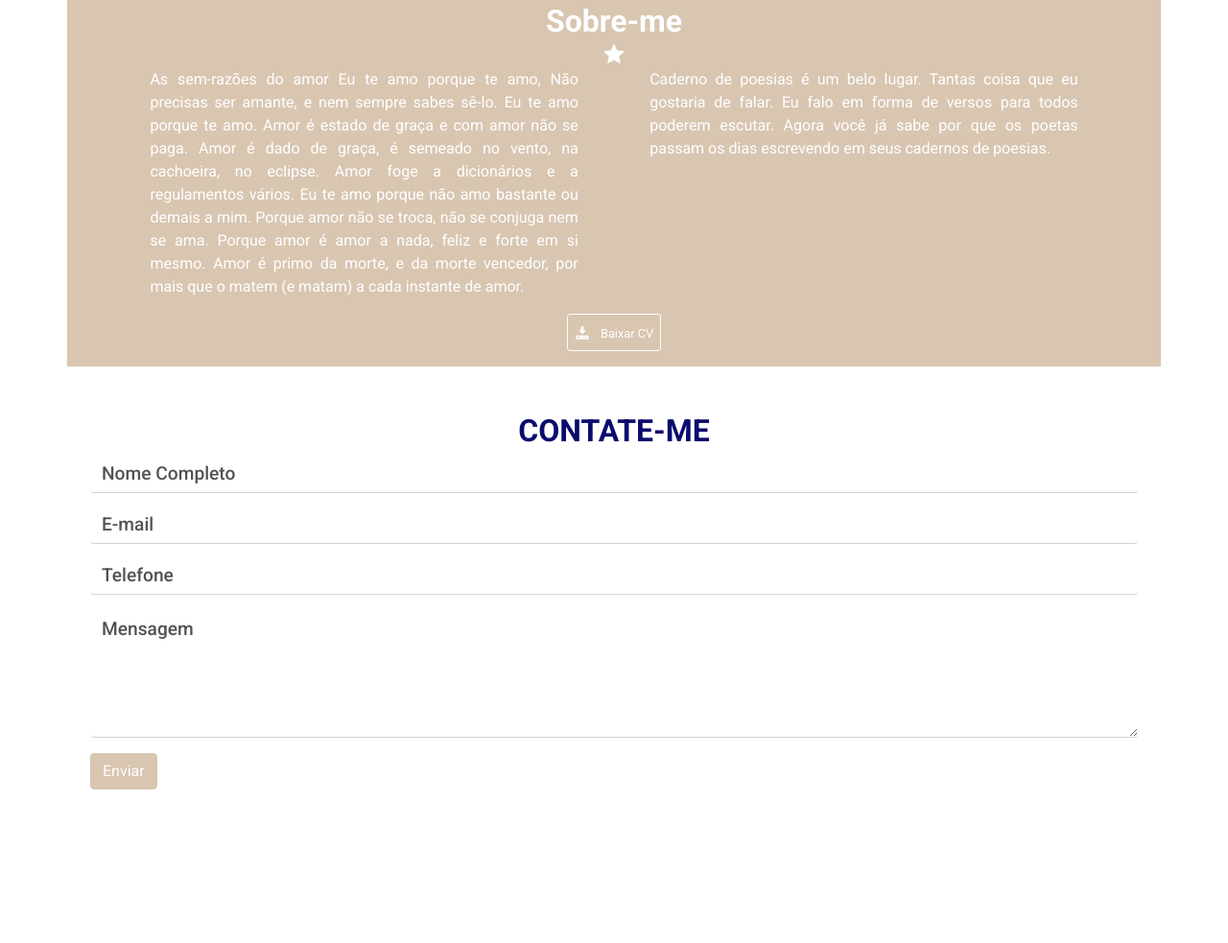
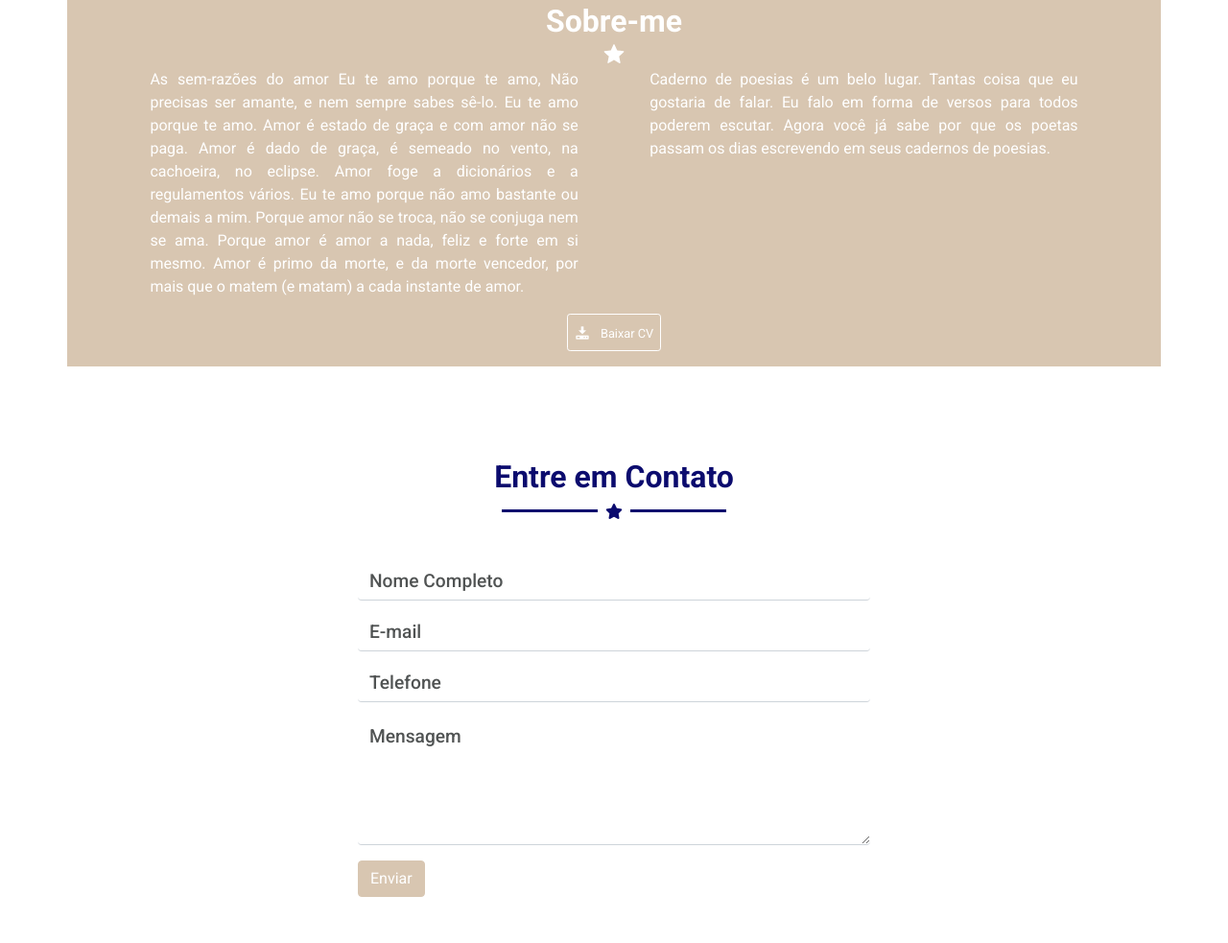
Before and after one commit to helzaaragao/aula22, a plain HTML site: page index.html in a window 1280 px wide. Shown: the part 812-1795 px from the top of the page at 96% size. Before the commit the page ends 1635 px from the top, so only its background shows below. Drawn offline with nearby package versions, Linux system fonts and the light colour scheme.

Commit message:
contato completo

```diff
--- a/css/style.css
+++ b/css/style.css
@@ -7,14 +7,30 @@
     box-sizing: border-box;
 }
 
-
 .title-contact{
     text-align: center;
     color: rgb(11, 11, 110);
     font-size: 2em;
-    width: 100%;
-    height: 100%;
     font-weight: 700;
+}
+
+.title-line{
+    display: flex;
+    justify-content: center;
+    align-items: center;
+}
+
+.title-line i{
+    color: rgb(11, 11, 110);
+    font-size: 1em;
+    margin:0 8px;
+}
+
+.title-line .line{
+    display: block;
+    width: 100px;
+    height: 3px;
+    background-color: rgb(11, 11, 110);
 }
 
 .form-control {
--- a/index.html
+++ b/index.html
@@ -1,5 +1,5 @@
 <!DOCTYPE html>
-<html lang="en">
+<html lang="pt-BR">
 <head>
     <meta charset="UTF-8">
     <meta http-equiv="X-UA-Compatible" content="IE=edge">
@@ -51,7 +51,6 @@
         </div>
       </div>
     </div>
-
     <div class="container ">
       <div class="row">
           <div class="col sobre">
@@ -75,15 +74,15 @@
                 <div class="download"><img src="/img/download.png" alt="cv-download"><span>Baixar CV</span></div>
           </div>
     </div>
-
-    <div class="container">
-        <div class="row">
-            <div class="col">
-                <h2 class="title-contact">CONTATE-ME</h2>
-            </div>
-        </div>
-        <div class="row">
-            <div class="col">
+    <div class="container contact">
+        <div class="row py-5">
+            <div class="col-md-6 offset-md-3 ">
+                <h2 class="title-contact">Entre em Contato</h2>
+                <div class="title-line mt-2 mb-5">
+                  <div class="line"></div>
+                  <i class="fa-solid fa-star"></i>
+                  <div class="line"></div>
+                </div>
                 <form class="forms">
                     <div class="mb-3">
                       <input type="text" class="form-control" id="Nome" aria-describedby="emailHelp" placeholder="Nome Completo">
```
